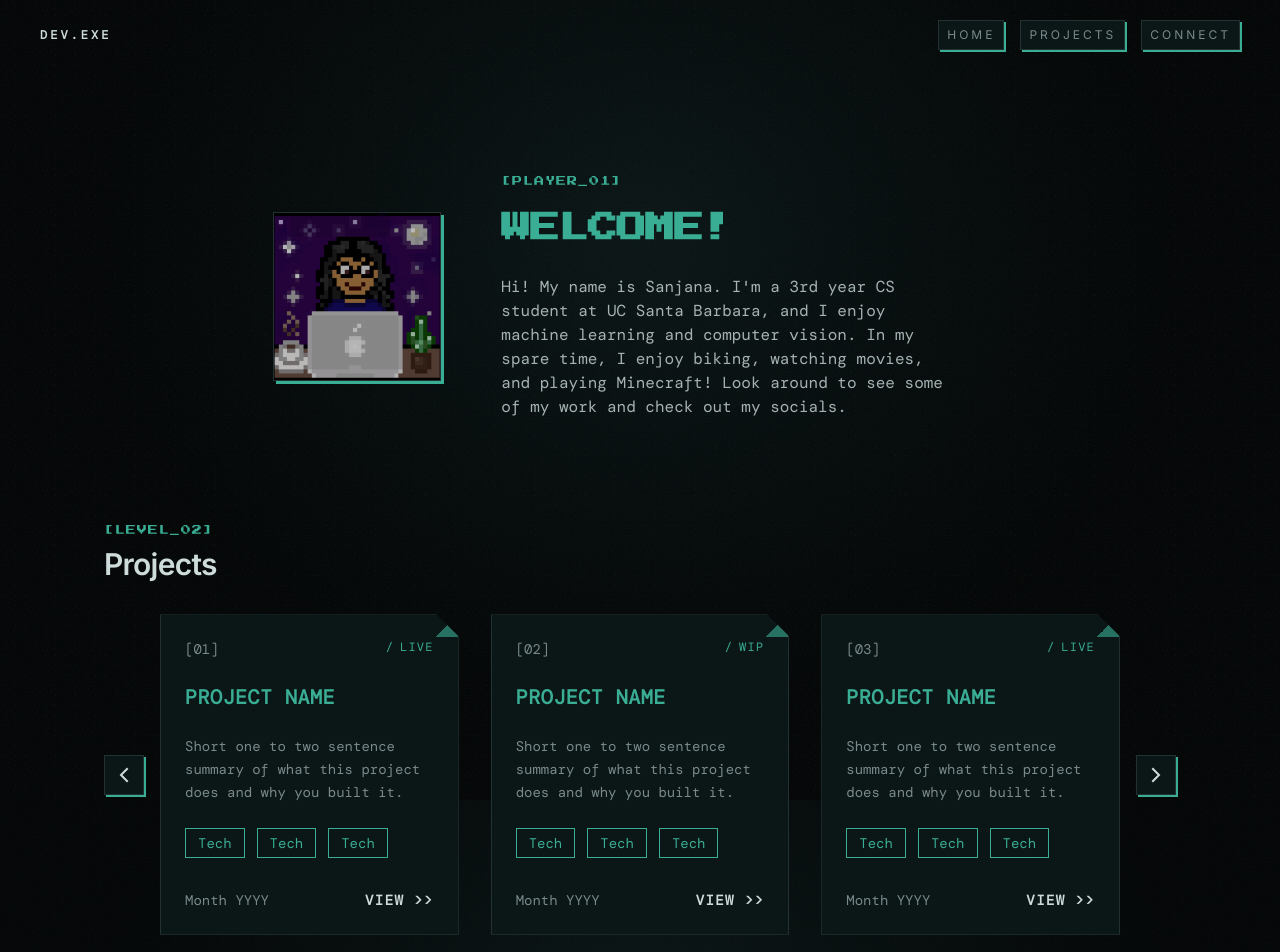
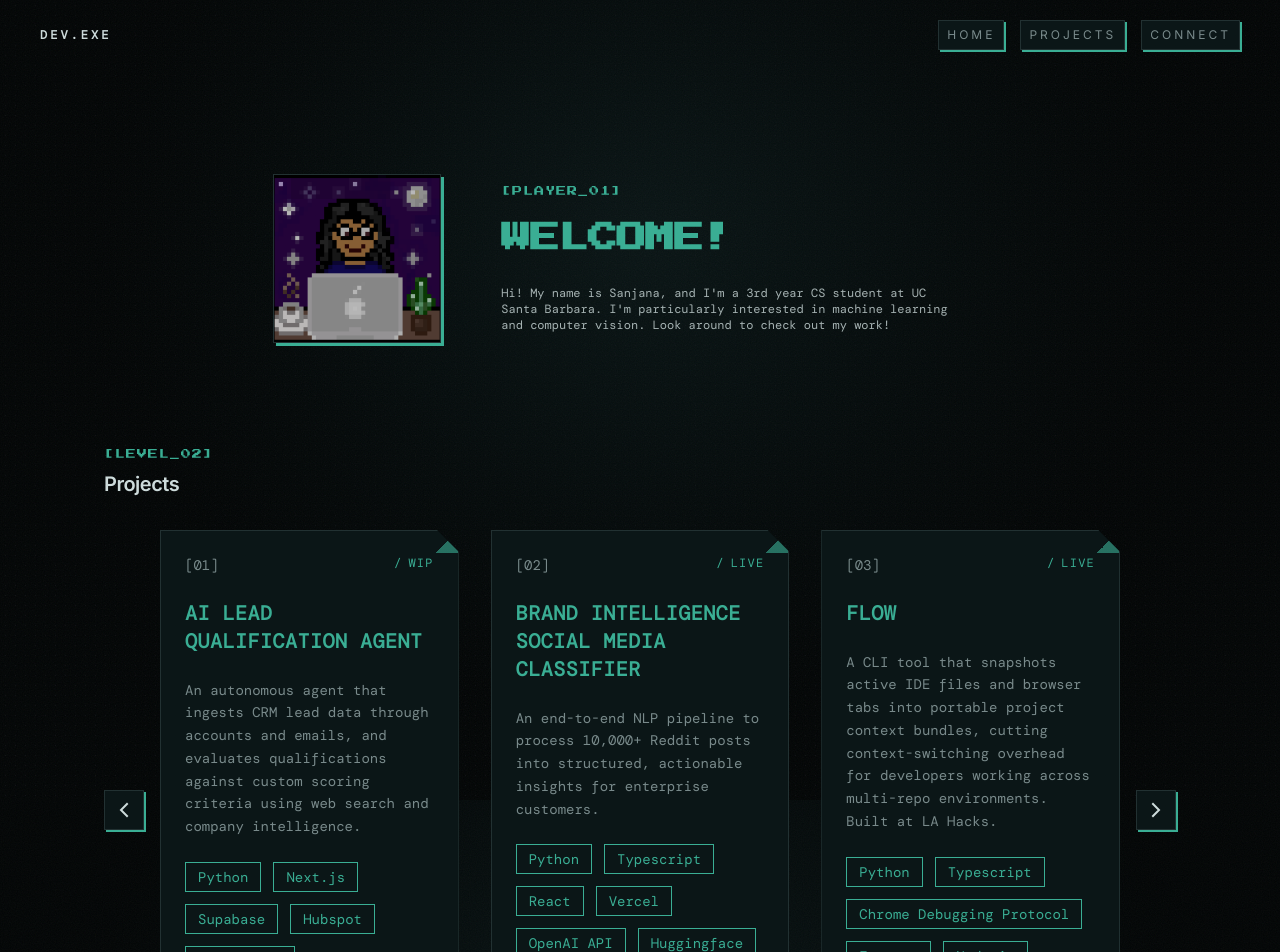
Before and after one commit to sanjanab1/portfolio, a Next.js app in the folder blog/: page / in a window 1280 px wide. Shown: the top 952 px of the page. Built offline with nearby package versions, Linux system fonts and the light colour scheme.

Commit message:
feat(content): updating projects with summary, stack, links

```diff
--- a/blog/app/components/project-card.tsx
+++ b/blog/app/components/project-card.tsx
@@ -4,8 +4,9 @@ export type Project = {
   description: string
   date: string
   tech: string[]
-  status: 'live' | 'wip'
+  status: 'live' | 'wip' | 'LIVE' | 'WIP'
   href: string
+  comingSoon?: boolean
 }
 
 export function ProjectCard({ project }: { project: Project }) {
@@ -15,7 +16,7 @@ export function ProjectCard({ project }: { project: Project }) {
         <span className="font-mono text-sm text-muted-foreground">[{project.number}]</span>
         <span className="flex items-center gap-1.5 font-mono text-xs tracking-widest text-accent">
           <span aria-hidden="true">/</span>
-          {project.status === 'live' ? 'LIVE' : 'WIP'}
+          {project.status.toUpperCase() === 'LIVE' ? 'LIVE' : 'WIP'}
         </span>
       </div>
 
@@ -42,6 +43,19 @@ export function ProjectCard({ project }: { project: Project }) {
 
       <div className="mt-auto flex items-center justify-between pt-2">
         <span className="font-mono text-sm text-muted-foreground">{project.date}</span>
+        {project.comingSoon ? (
+          <span
+            role="button"
+            aria-disabled="true"
+            title="Coming Soon!"
+            className="group/view relative font-mono text-sm font-bold tracking-widest text-muted-foreground"
+          >
+            VIEW &gt;&gt;
+            <span className="pointer-events-none absolute -top-8 right-0 whitespace-nowrap bg-card border border-accent px-2 py-1 text-xs text-accent opacity-0 transition-opacity group-hover/view:opacity-100">
+              Coming Soon!
+            </span>
+          </span>
+        ) : (
           <a
             href={project.href}
             target="_blank"
@@ -50,6 +64,7 @@ export function ProjectCard({ project }: { project: Project }) {
           >
             VIEW &gt;&gt;
           </a>
+        )}
       </div>
     </div>
   )
--- a/blog/app/page.tsx
+++ b/blog/app/page.tsx
@@ -13,48 +13,76 @@ const socials = [
 const projects: Project[] = [
   {
     number: '01',
-    name: 'Project Name',
-    description: 'Short one to two sentence summary of what this project does and why you built it.',
-    date: 'Month YYYY',
-    tech: ['Tech', 'Tech', 'Tech'],
-    status: 'live',
+    name: 'AI Lead Qualification Agent',
+    description: 'An autonomous agent that ingests CRM lead data through accounts and emails, and evaluates qualifications against custom scoring criteria using web search and company intelligence.',
+    date: 'JULY 2026 - ',
+    tech: ['Python', 'Next.js', 'Supabase', 'Hubspot', 'Claude API'],
+    status: 'WIP',
     href: 'https://example.com',
+    comingSoon: true,
   },
   {
     number: '02',
-    name: 'Project Name',
-    description: 'Short one to two sentence summary of what this project does and why you built it.',
-    date: 'Month YYYY',
-    tech: ['Tech', 'Tech', 'Tech'],
-    status: 'wip',
-    href: 'https://example.com',
+    name: 'Brand Intelligence Social Media Classifier',
+    description: 'An end-to-end NLP pipeline to process 10,000+ Reddit posts into structured, actionable insights for enterprise customers.',
+    date: 'JAN 2026 - MAY 2026',
+    tech: ['Python', 'Typescript', 'React', 'Vercel', 'OpenAI API', 'Huggingface', 'AWS', 'GCP'],
+    status: 'LIVE',
+    href: 'https://unwrap-classifier-web.vercel.app/',
   },
   {
     number: '03',
-    name: 'Project Name',
-    description: 'Short one to two sentence summary of what this project does and why you built it.',
-    date: 'Month YYYY',
-    tech: ['Tech', 'Tech', 'Tech'],
-    status: 'live',
-    href: 'https://example.com',
+    name: 'FLOW',
+    description: 'A CLI tool that snapshots active IDE files and browser tabs into portable project context bundles, cutting context-switching overhead for developers working across multi-repo environments. Built at LA Hacks.',
+    date: 'APR 2026',
+    tech: ['Python', 'Typescript', 'Chrome Debugging Protocol', 'Express', 'Node.js', 'Gemini API'],
+    status: 'LIVE',
+    href: 'https://github.com/natashaj13/flow',
   },
   {
     number: '04',
-    name: 'Project Name',
-    description: 'Short one to two sentence summary of what this project does and why you built it.',
-    date: 'Month YYYY',
-    tech: ['Tech', 'Tech', 'Tech'],
-    status: 'wip',
-    href: 'https://example.com',
+    name: 'AccessiBILL',
+    description: 'A full-stack civic tech platform that transforms dense legislative text into personalized impact summaries. Built over 24 hours at UCSB\'s Datathon.',
+    date: 'FEB 2026',
+    tech: ['Python', 'Typescript', 'OCR', 'React', 'FastAPI', 'Render'],
+    status: 'LIVE',
+    href: 'https://github.com/sanjanab1/accessiBILL',
   },
   {
     number: '05',
-    name: 'Project Name',
-    description: 'Short one to two sentence summary of what this project does and why you built it.',
-    date: 'Month YYYY',
-    tech: ['Tech', 'Tech', 'Tech'],
+    name: 'AI Chat + Document Summarizer',
+    description: 'An AI chat service enabling natural-language querying over CrossNoKaye\'s PDF documents.',
+    date: 'October 2025',
+    tech: ['Python', 'Typescript', 'LangChain', 'Next.js', 'Vercel', 'OpenAI API'],
     status: 'live',
-    href: 'https://example.com',
+    href: 'https://github.com/acm-industry/crossnokaye-document-summarizer',
+  },
+  {
+    number: '06',
+    name: 'Portfolio',
+    description: 'Portfolio showcasing my dev work!',
+    date: 'JUNE 2026 - ',
+    tech: ['Typescript', 'HTML', 'CSS','Vercel'],
+    status: 'live',
+    href: 'https://github.com/sanjanab1/portfolio',
+  },
+  {
+    number: '07',
+    name: 'Pomodoro',
+    description: 'Simple customizable Pomodoro timer with enabled desktop notifications.',
+    date: 'JULY 2026 - ',
+    tech: ['Typescript', 'HTML', 'CSS', 'Vercel'],
+    status: 'WIP',
+    href: 'https://github.com/sanjanab1/smart-pomodoro',
+  },
+  {
+    number: '08',
+    name: 'To Do List App',
+    description: 'Customizable to-do list app for iOS and macOS.',
+    date: 'APR 2026 - ',
+    tech: ['Swift', 'SwiftUI'],
+    status: 'WIP',
+    href: 'https://github.com/sanjanab1/todolist',
   },
 ]
 
@@ -85,17 +113,16 @@ export default function Page() {
               WELCOME!
             </TextScramble>
           </h1>
-          <p className="mt-6 max-w-md text-foreground/80">
-            {`Hi! My name is Sanjana. I'm a 3rd year CS student at UC Santa Barbara, and I enjoy machine learning and computer vision.
-            In my spare time, I enjoy biking, watching movies, and playing Minecraft! Look around to see some of my work
-            and check out my socials.`}
+          <p className="mt-6 max-w-md text-foreground/80 md:text-xs">
+            {`Hi! My name is Sanjana, and I'm a 3rd year CS student at UC Santa Barbara.
+             I'm particularly interested in machine learning and computer vision. Look around to check out my work!`}
           </p>
         </div>
       </section>
 
       <section id="projects" className="py-16">
         <p className="mb-2 font-pixel text-[10px] tracking-widest text-accent">[LEVEL_02]</p>
-        <h2 className="mb-8 font-display text-2xl md:text-3xl font-semibold tracking-tight text-foreground">
+        <h2 className="mb-8 font-display text-xl md:text-xl font-semibold tracking-tight text-foreground">
           Projects
         </h2>
         <ProjectCarousel projects={projects} />
@@ -103,7 +130,7 @@ export default function Page() {
 
       <section id="connect" className="py-16">
         <p className="mb-2 font-pixel text-[10px] tracking-widest text-accent">[LEVEL_03]</p>
-        <h2 className="mb-8 font-display text-2xl md:text-3xl font-semibold tracking-tight text-foreground">
+        <h2 className="mb-8 font-display text-xl md:text-xl font-semibold tracking-tight text-foreground">
           Let&apos;s Connect!
         </h2>
         <div className="flex flex-wrap items-center justify-center gap-4">
```
Lines whose indentation alone changed are shown as unchanged.
